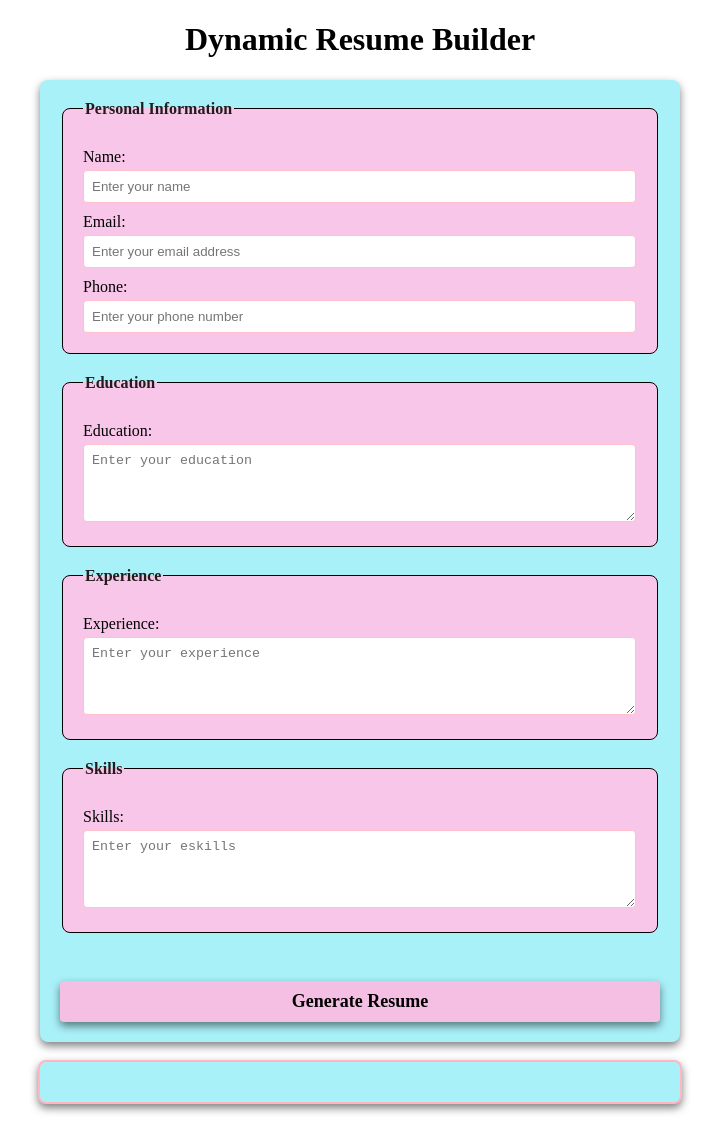
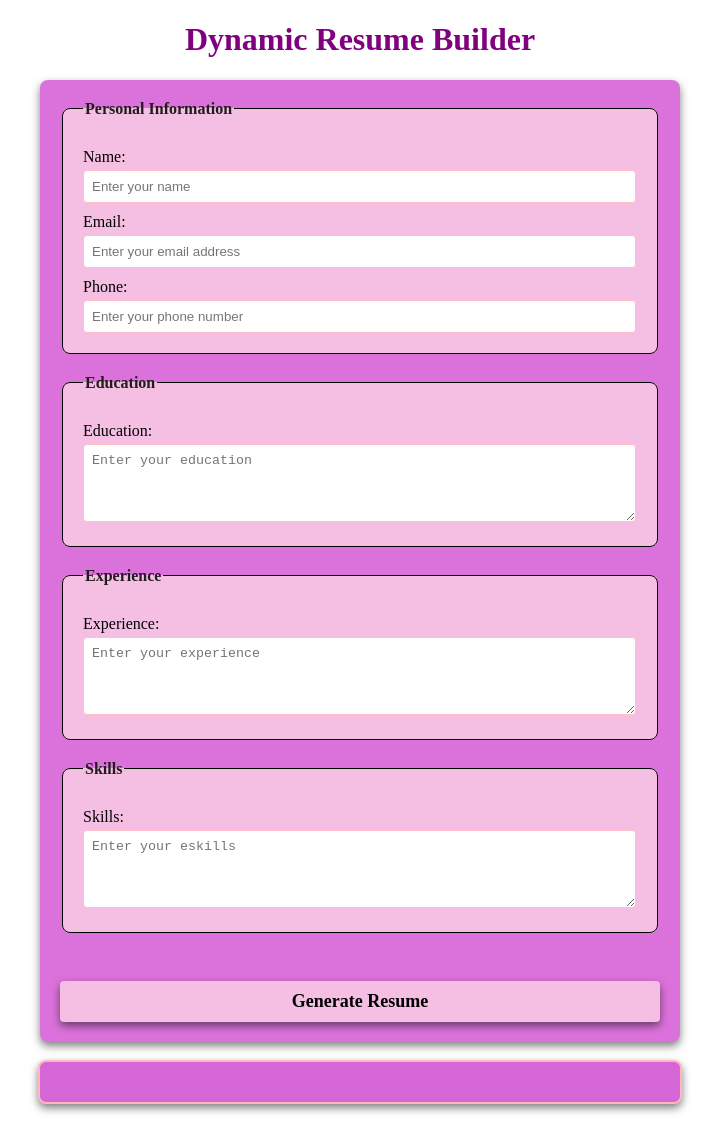
Before and after one commit to Hirajameel/hackathon-milestones, a plain HTML site: page Milestone 3/index.html in a window 1280 px wide. Shown: the whole page, without its empty margins (280-999 px from the left). Drawn offline with Linux system fonts and the light colour scheme.

Commit message:
Update style.css

```diff
--- a/Milestone 3/style.css
+++ b/Milestone 3/style.css
@@ -7,7 +7,7 @@ body{
 }
 form{
     margin:auto;
-    background-color:rgb(169, 241, 249);
+    background-color:rgb(219, 114, 219);
     border-radius: 8px;
     box-shadow: 0 4px 8px rgba(0,0,0,0.5);
     padding: 20px;
@@ -16,7 +16,7 @@ form{
 
 h1{
     text-align:center;
-    color: black;
+    color: purple;
 }
 
 
@@ -25,7 +25,7 @@ fieldset{
     border-radius: 8px;
     padding: 20px;
     margin-bottom:20px;
-    background-color:#f8c6e9;
+    background-color: rgb(245, 190, 227);
 }
 legend{
     font-weight:bold ;
@@ -70,7 +70,7 @@ button:hover{
     padding: 20px;
     border:2px solid lightpink;
     border-radius: 8px;
-    background-color:rgb(169, 241, 249);
+    background-color:rgb(213, 102, 213);
     box-shadow: 0 4px 8px rgba(0,0,0,0.5);
 }
 #resume-display h2 {
```
